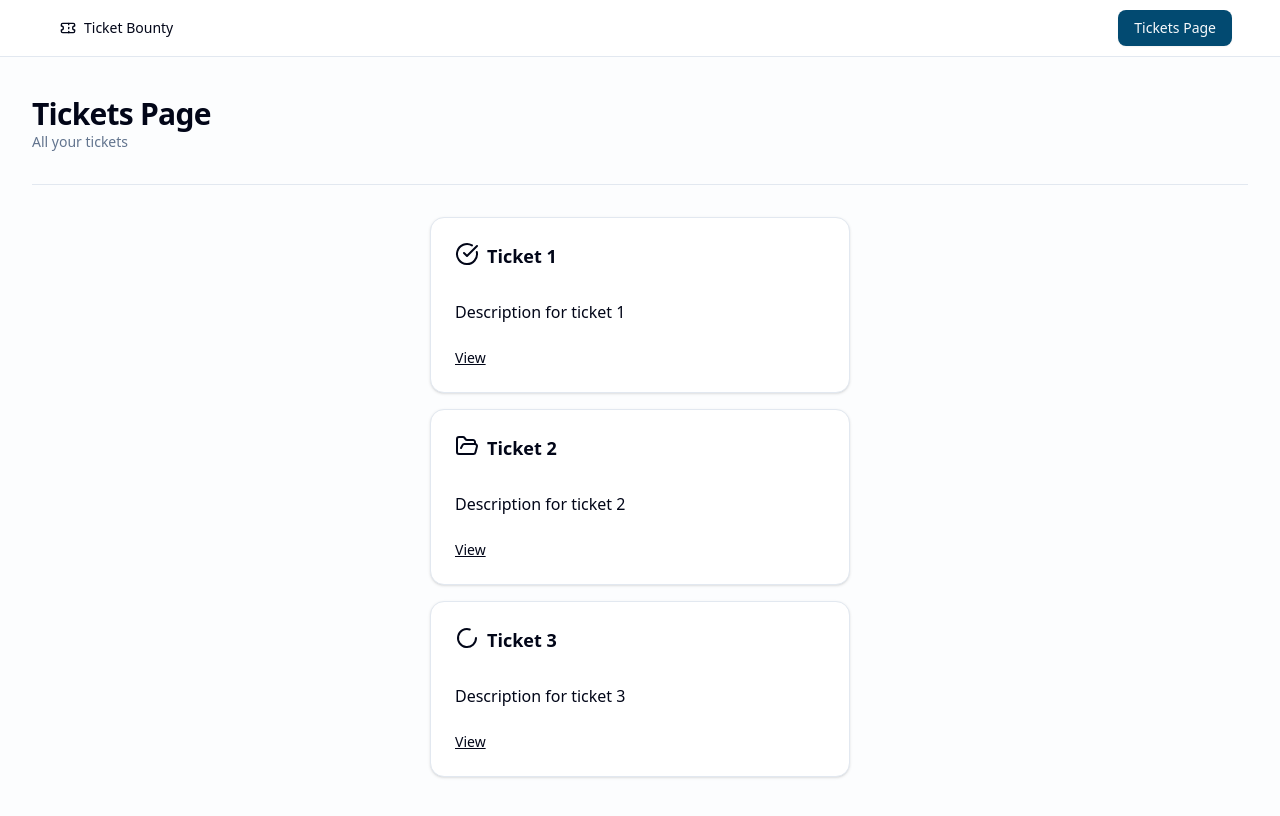
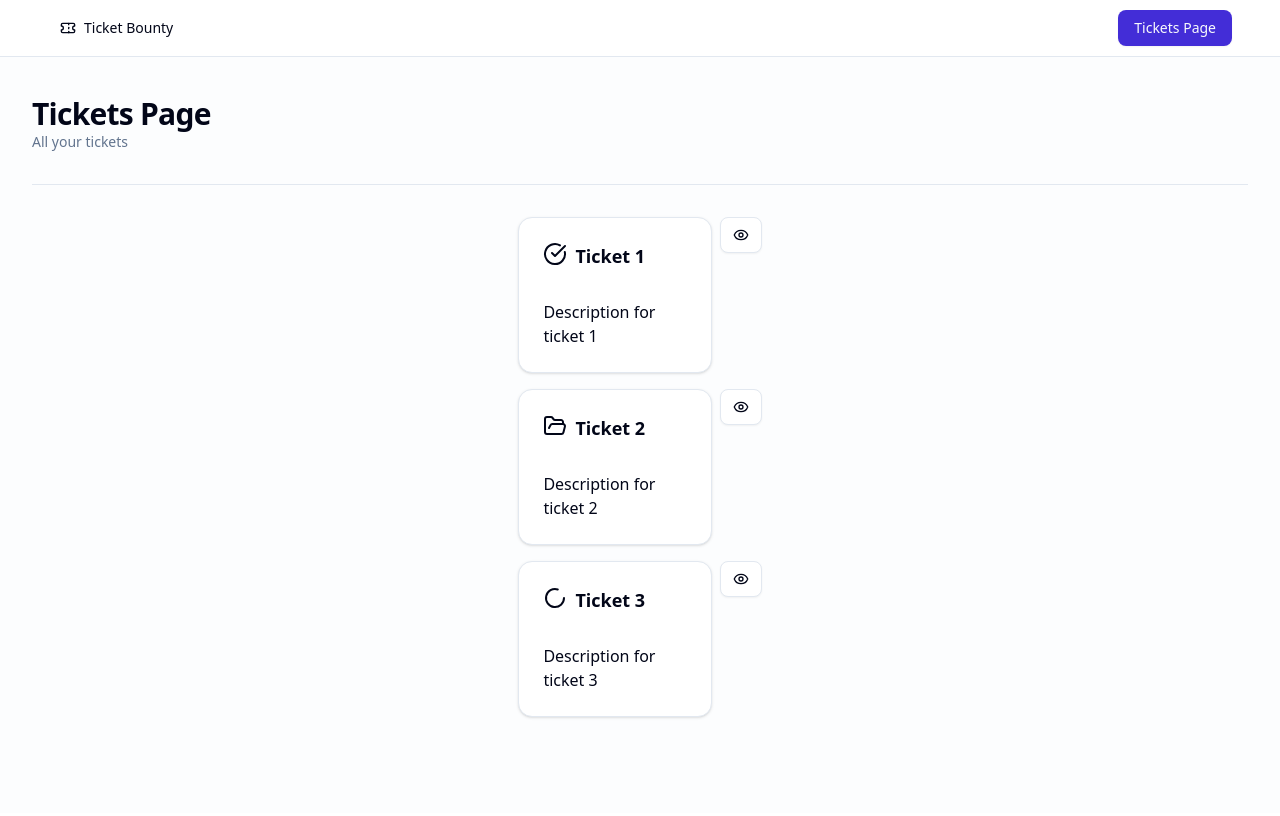
Before and after one commit to steven-oehley/ticket-bounty, a Next.js app: page /tickets in a window 1280 px wide. Shown: the top 816 px of the page. Built offline with nearby package versions, Linux system fonts and the light colour scheme.

Commit message:
add view button and change color

```diff
--- a/src/app/globals.css
+++ b/src/app/globals.css
@@ -95,7 +95,7 @@
   --card-foreground: oklch(0.129 0.042 264.695);
   --popover: oklch(1 0 0);
   --popover-foreground: oklch(0.129 0.042 264.695);
-  --primary: oklch(0.391 0.09 240.876);
+  --primary: oklch(45.7% 0.24 277.023);
   --primary-foreground: oklch(0.984 0.003 247.858);
   --secondary: oklch(0.968 0.007 247.896);
   --secondary-foreground: oklch(0.208 0.042 265.755);
@@ -131,7 +131,7 @@
   --card-foreground: oklch(0.984 0.003 247.858);
   --popover: oklch(0.208 0.042 265.755);
   --popover-foreground: oklch(0.984 0.003 247.858);
-  --primary: oklch(0.828 0.111 230.318);
+  --primary: oklch(58.5% 0.233 277.117);
   --primary-foreground: oklch(0.208 0.042 265.755);
   --secondary: oklch(0.279 0.041 260.031);
   --secondary-foreground: oklch(0.984 0.003 247.858);
--- a/src/components/header.tsx
+++ b/src/components/header.tsx
@@ -2,25 +2,24 @@ import Link from 'next/link';
 
 import { LucideTicket } from 'lucide-react';
 
-import { buttonVariants } from '@/components/ui/button';
+import { Button } from '@/components/ui/button';
 import { homePath, ticketsPath } from '@/constants/paths';
 
 const Header = () => {
   return (
     <nav className="supports-backdrop-blur:bg-background/60 bg-background/95 fixed top-0 right-0 left-0 z-20 flex w-full justify-between border-b px-12 py-2.5 backdrop-blur">
       <div>
-        <Link className={buttonVariants({ variant: 'ghost' })} href={homePath}>
-          <LucideTicket />
-          Ticket Bounty
-        </Link>
+        <Button asChild variant="ghost">
+          <Link href={homePath}>
+            <LucideTicket />
+            Ticket Bounty
+          </Link>
+        </Button>
       </div>
       <div>
-        <Link
-          className={buttonVariants({ variant: 'default' })}
-          href={ticketsPath}
-        >
-          Tickets Page
-        </Link>
+        <Button asChild>
+          <Link href={ticketsPath}>Tickets Page</Link>
+        </Button>
       </div>
     </nav>
   );
--- a/src/features/ticket/components/ticket-item.tsx
+++ b/src/features/ticket/components/ticket-item.tsx
@@ -1,12 +1,9 @@
 import Link from 'next/link';
 
-import {
-  Card,
-  CardContent,
-  CardFooter,
-  CardHeader,
-  CardTitle,
-} from '@/components/ui/card';
+import { LucideEye } from 'lucide-react';
+
+import { Button } from '@/components/ui/button';
+import { Card, CardContent, CardHeader, CardTitle } from '@/components/ui/card';
 import { ticketPath } from '@/constants/paths';
 
 import { TICKET_ICONS } from '../constants';
@@ -17,12 +14,22 @@ interface TicketItemProps {
 }
 
 const TicketItem = ({ ticket }: TicketItemProps) => {
+  const detailBtn = (
+    <Button asChild variant="outline">
+      <Link className="text-sm" href={ticketPath(ticket.id)}>
+        <LucideEye />
+      </Link>
+    </Button>
+  );
   return (
-    <Card key={ticket.id} className="w-full max-w-[420px]">
+    <div className="animate-fade-from-top flex w-full max-w-1/5 gap-x-2">
+      <Card key={ticket.id} className="w-full">
         <CardHeader>
           <CardTitle className="flex gap-2">
             <span>{TICKET_ICONS[ticket.status]}</span>
-          <span className="truncate text-lg font-semibold">{ticket.title}</span>
+            <span className="truncate text-lg font-semibold">
+              {ticket.title}
+            </span>
           </CardTitle>
         </CardHeader>
         <CardContent>
@@ -30,12 +37,9 @@ const TicketItem = ({ ticket }: TicketItemProps) => {
             {ticket.content}
           </span>
         </CardContent>
-      <CardFooter>
-        <Link className="text-sm underline" href={ticketPath(ticket.id)}>
-          View
-        </Link>
-      </CardFooter>
       </Card>
+      <div className="flex-col gap-y-1"> {detailBtn}</div>
+    </div>
   );
 };
 export default TicketItem;
```
Lines whose indentation alone changed are shown as unchanged.
